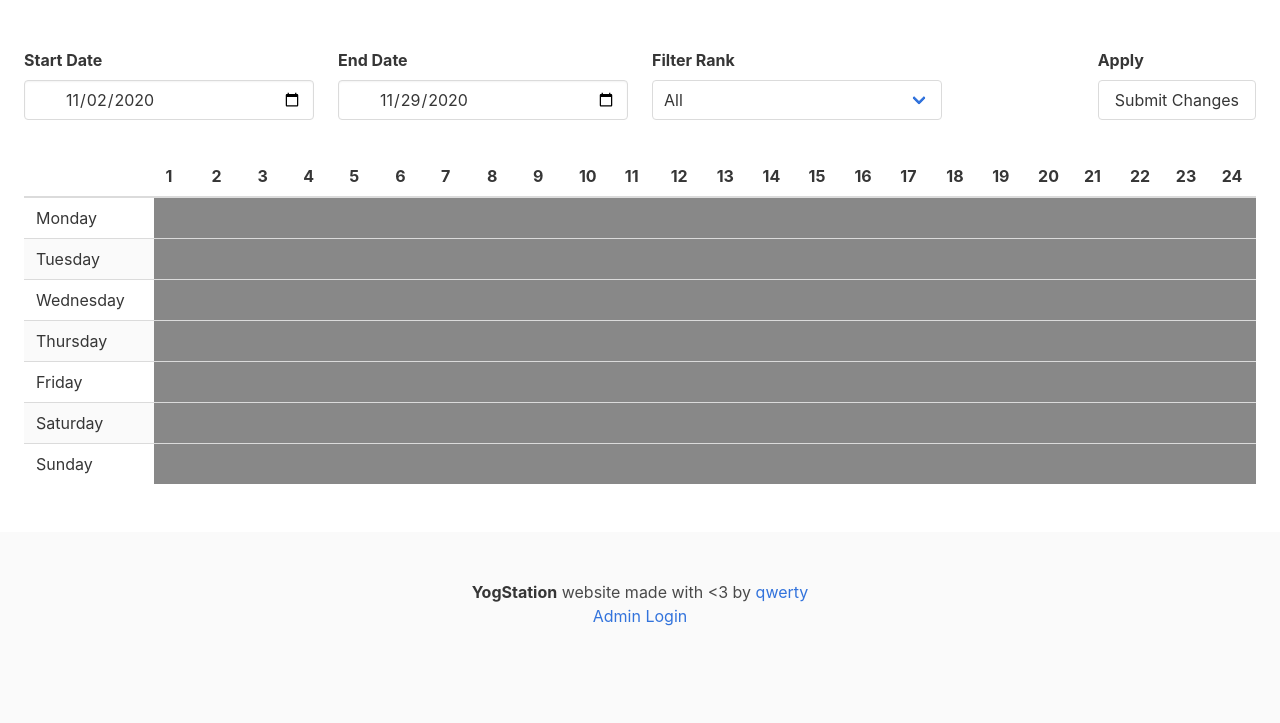
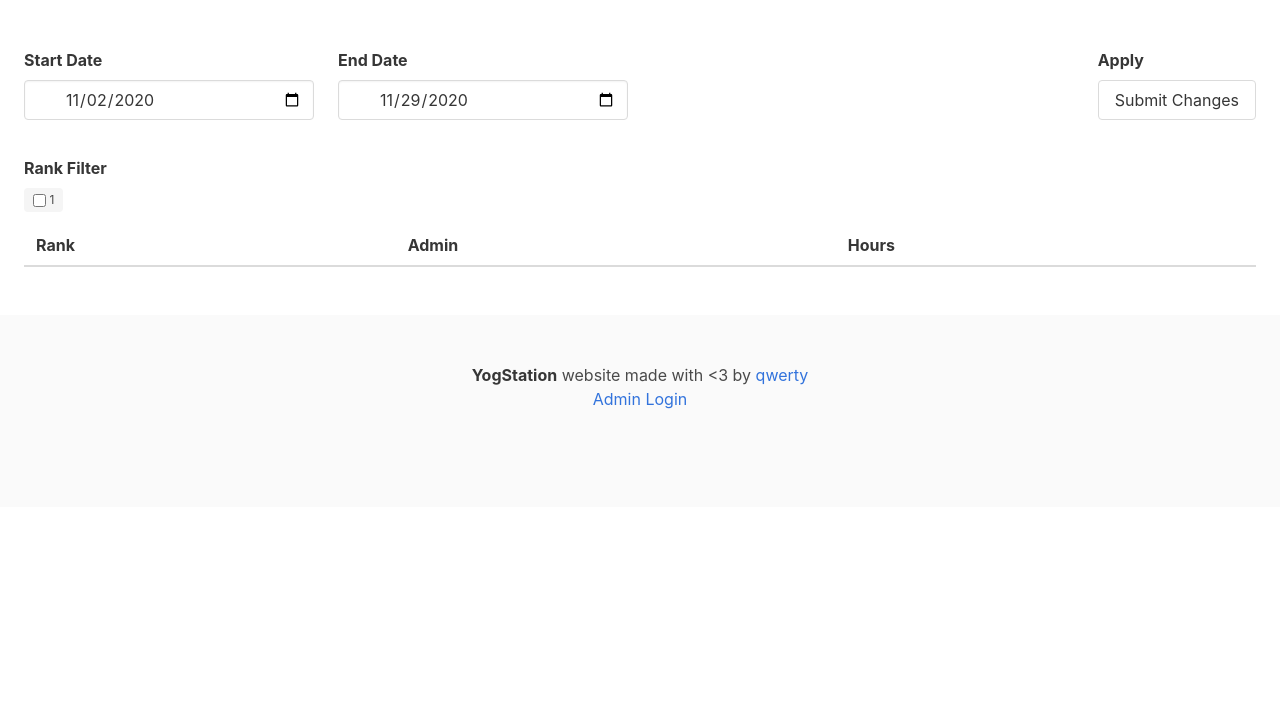
Before and after one commit to yogstation13/Yogstation.net, a Python web app: template yogsite/templates/admin/activity_tracker.html in a window 1280 px wide. Shown: the part 52-775 px from the top of the page. Run offline with Jinja, Linux system fonts and the light colour scheme; the template is opened without the code that fills it: most values are stand-ins (such as "Sample title", 1, 10 or a date in 2020); lists and menus that the app fills with data are empty; some libraries are stand-ins or nearby versions.

Commit message:
new activity tracker first go

```diff
--- a/yogsite/static/js/admin/activity_tracker.js
+++ b/yogsite/static/js/admin/activity_tracker.js
@@ -1,33 +1,29 @@
-const DAYS_OF_WEEK = ["Monday", "Tuesday", "Wednesday", "Thursday", "Friday", "Saturday", "Sunday"];
-
 window.addEventListener("load", function () {
 	window.activity_tracker = new Vue({
 		el: '#activity-tracker',
 		data: {
-			days_of_week: DAYS_OF_WEEK,
-			week: new Array(7).fill(new Array(24).fill(null)),
-
+			leaderboard: [],
+			enabled_ranks: [],
 			start_date: new Date(new Date().setDate(new Date().getDate() - 27)).toISOString().split("T")[0], // Simply amazing, javascript
-			end_date: new Date().toISOString().split("T")[0],
-			filter_rank: "All"
-		},
-		mounted: function() {
-			this.update_week_from_api();
+			end_date: new Date().toISOString().split("T")[0]
 		},
 		methods: {
-			update_week_from_api() {
-				$.getJSON(`/api/admin/activity?start_date=${this.start_date}&end_date=${this.end_date}&rank_filter=${this.filter_rank}`, function(data) {
-					window.activity_tracker.week = data;
-				})
-			},
-			color_from_amount_active(amount) { // Return color range of red to yellow to green based on number between 1-10
-				if (amount == null) {
-					console.log("h");
-					return "#888";
-				}
-				value = Math.min(amount, 5) / 5
-				var hue=((value)*120).toString(10);
-				return ["hsl(",hue,",100%,50%)"].join("");
+			get_leaderboard_from_api() {
+				$.ajax(
+					{
+						url: `/api/admin/activity`,
+						dataType: "json",
+						data: {
+							start_date: this.start_date,
+							end_date: this.end_date,
+							enabled_ranks: this.enabled_ranks
+						},
+						success : function(result) {
+							console.log(result)
+							window.activity_tracker.leaderboard = result;
+						}
+					}
+				);
 			}
 		}
 	});
--- a/yogsite/templates/admin/activity_tracker.html
+++ b/yogsite/templates/admin/activity_tracker.html
@@ -26,48 +26,46 @@
 			</div>
 		</div>
 
-		<div class="column is-3 field">
-			<div class="label">Filter Rank</div>
-			<div class="control">
-				<div class="select is-fullwidth">
-					<select v-model="filter_rank">
-						<option>All</option>
-						{% for rank in admin_ranks %}
-						<option>{{ rank.rank }}</option>
-						{% endfor %}
-					</select>
-				</div>
-			</div>
-		</div>
-
-		<div class="column is-1"></div>
+		<div class="column is-4"></div>
 
 		<div class="column is-2">
 			<div class="field is-pulled-right">
 				<div class="label">Apply</div>
 				<div class="control">
-					<button class="button" @click="update_week_from_api">Submit Changes</button>
+					<button class="button" @click="get_leaderboard_from_api">Submit Changes</button>
 				</div>
 			</div>
 		</div>
 	</div>
 
+	<div class="label">Rank Filter</div>
+	<div v-cloak class="field is-grouped is-grouped-multiline">
+		{% for admin_rank in admin_ranks %}
+		<div class="control">
+			<label class="tag checkbox" style="user-select: none;">
+				<input v-cloak type="checkbox" v-model="enabled_ranks" value="{{ admin_rank.rank }}" />
+				&nbsp;{{ admin_rank.rank }}
+			</label>
+		</div>
+		{% endfor %}
+	</div>
+
+
 	<table class="table is-fullwidth is-striped is-hoverable">
 		<thead v-cloak>
 			<tr>
-				<th></th>
-				<th style="min-width:40px; max-width:40px;" v-for="hour in 24">
-					${ hour }
-				</th>
+				<th>Rank</th>
+				<th>Admin</th>
+				<th>Hours</th>
 			</tr>
 		</thead>
 		<tbody v-cloak>
-			<tr v-for="day in 7">
-				<td>${ days_of_week[day-1] }</td>
+			<tr v-for="admin in leaderboard">
+				<td>${ admin["rank"] }</td>
 
-				<td style="min-width:40px; max-width:40px;" v-for="hour in 24" :style="{'background-color': color_from_amount_active(week[day-1][hour-1])}">
-					${ week[day-1][hour-1] }
-				</td>
+				<td>${ admin["ckey"] }</td>
+
+				<td>${ (admin["playtime"] / 3600).toFixed(1) }</td>
 			</tr>
 		</tbody>
 	</table>
```
Also changed, not shown: yogsite/modules/admin/activity_tracker.py (+12 -40 lines), yogsite/modules/admin/routes.py (+7 -4 lines).
